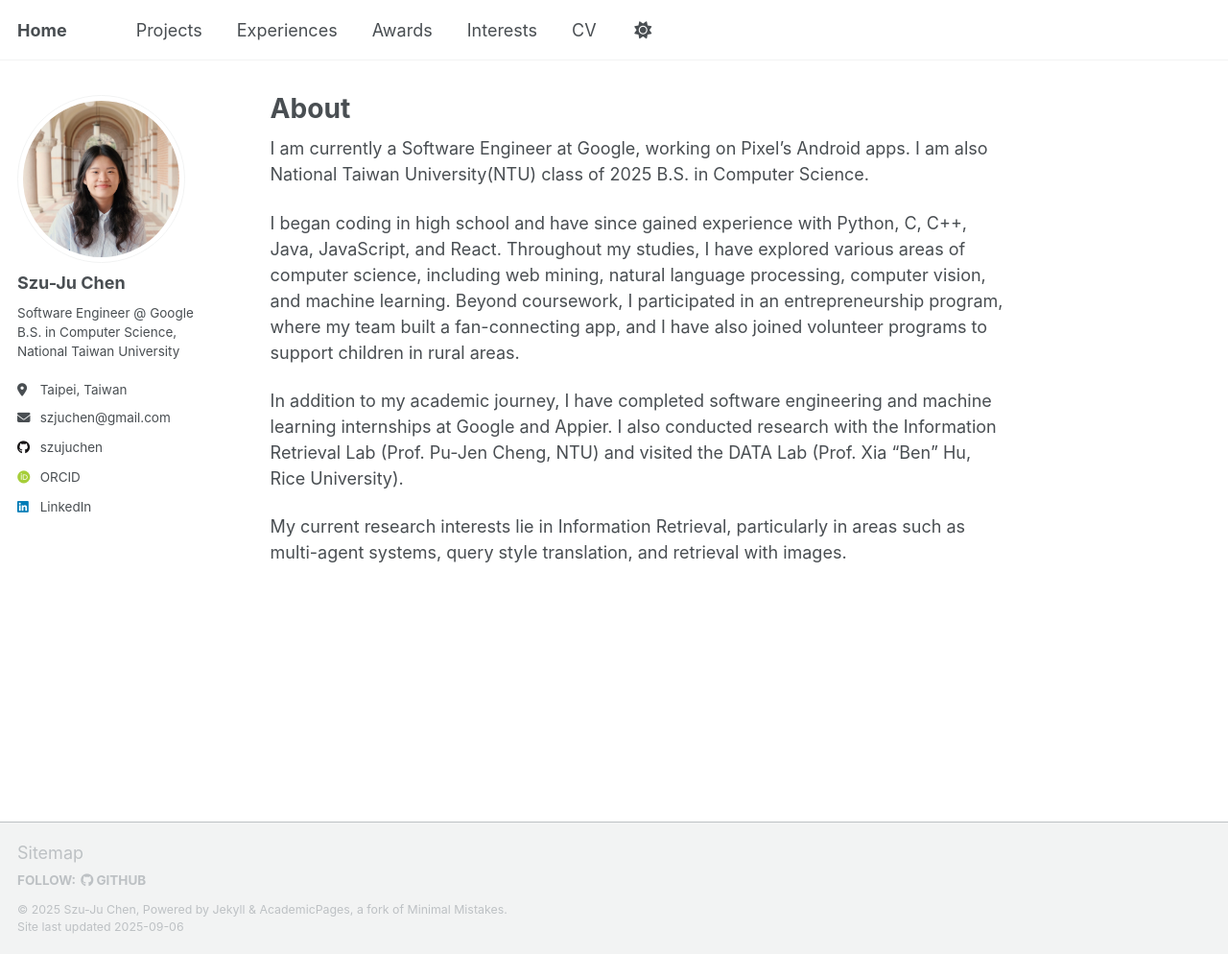
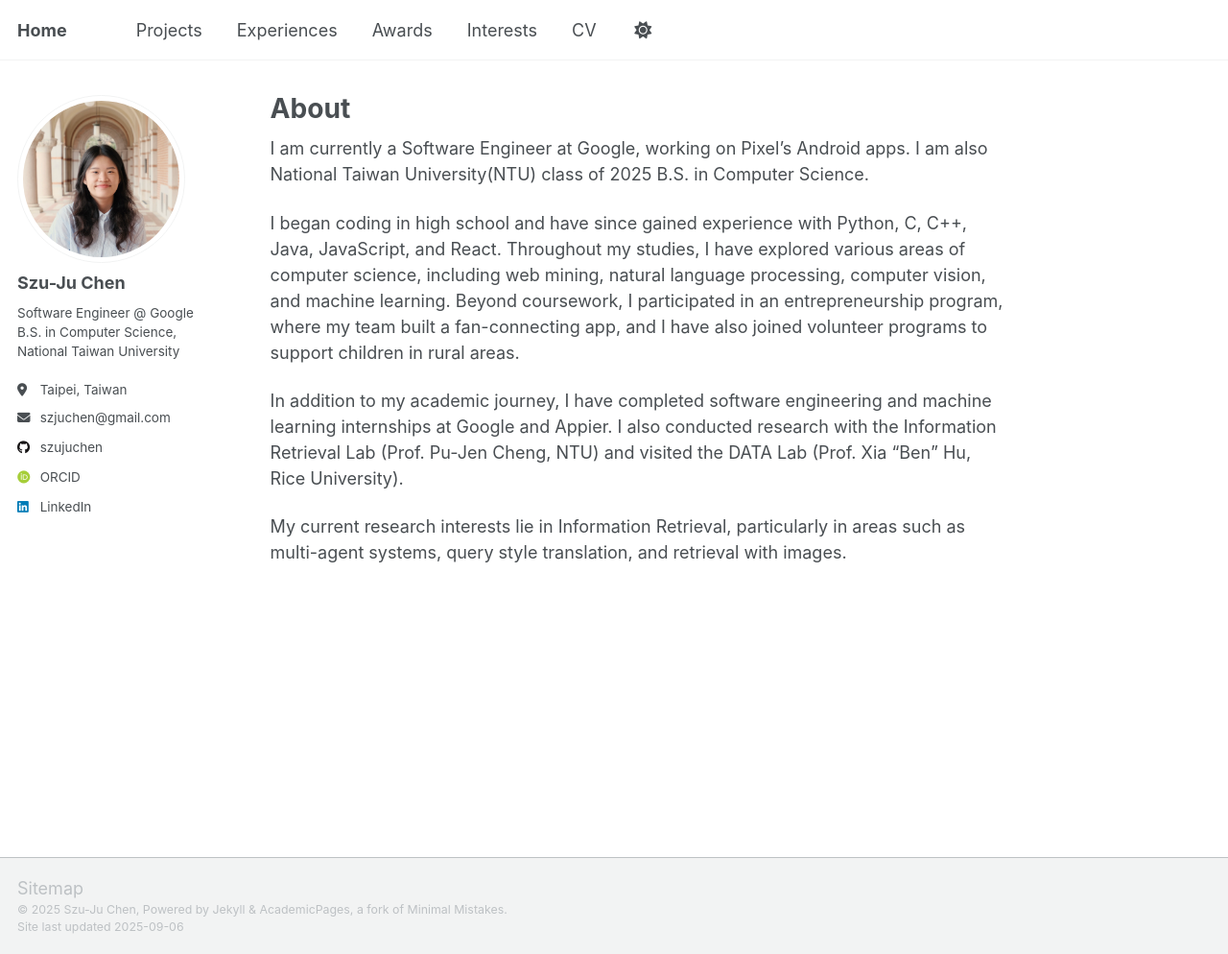
Before and after one commit to szujuchen/szujuchen.github.io, a Jekyll site: the page built from _pages/about.md, in a window 1280 px wide and 994 px high. Shown: the whole window at 96% size. Built offline with Jekyll 4.4.1, drawn with Linux system fonts in a browser that asks for light colours; some web fonts are replaced; a script that is not in the unit is left out.

Commit message:
icon and footer

```diff
--- a/_includes/footer.html
+++ b/_includes/footer.html
@@ -1,7 +1,7 @@
 {% include base_path %}
 
 {% if site.author.github or site.author.bitbucket or site.atom_feed.hide != true %}
-<div class="page__footer-follow">
+<!-- <div class="page__footer-follow">
   <ul class="social-icons">
     {% if site.data.ui-text[site.locale].follow_label %}
       <li><strong>{{ site.data.ui-text[site.locale].follow_label }}</strong></li>
@@ -16,7 +16,7 @@
     <li><a href="{% if site.atom_feed.path %}{{ site.atom_feed.path }}{% else %}{{ base_path }}/feed.xml{% endif %}"><i class="fa fa-fw fa-rss-square" aria-hidden="true"></i> {{ site.data.ui-text[site.locale].feed_label | default: "Feed" }}</a></li>
     {% endif %}
   </ul>
-</div>
+</div> -->
 {% endif %}
 
 <div class="page__footer-copyright">
--- a/_includes/head/custom.html
+++ b/_includes/head/custom.html
@@ -6,12 +6,12 @@
 <link rel="stylesheet" href="{{ base_path }}/assets/css/academicons.css"/>
 
 <!-- favicon from https://commons.wikimedia.org/wiki/File:OOjs_UI_icon_academic-progressive.svg -->
-<link rel="apple-touch-icon" sizes="180x180" href="{{ base_path }}/images/apple-touch-icon-180x180.png"/>
+<!-- <link rel="apple-touch-icon" sizes="180x180" href="{{ base_path }}/images/apple-touch-icon-180x180.png"/>
 <link rel="icon" type="image/svg+xml" href="{{ base_path }}/images/favicon.svg"/>
 <link rel="icon" type="image/png" href="{{ base_path }}/images/favicon-32x32.png" sizes="32x32"/>
 <link rel="icon" type="image/png" href="{{ base_path }}/images/favicon-192x192.png" sizes="192x192"/>
 <link rel="manifest" href="{{ base_path }}/images/manifest.json"/>
 <link rel="icon" href="/images/favicon.ico"/>
-<meta name="theme-color" content="#ffffff"/>
+<meta name="theme-color" content="#ffffff"/> -->
 
 <!-- end custom head snippets -->
```
